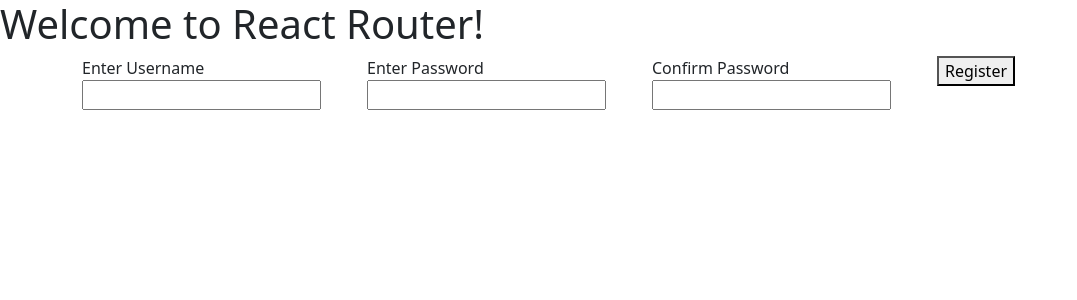
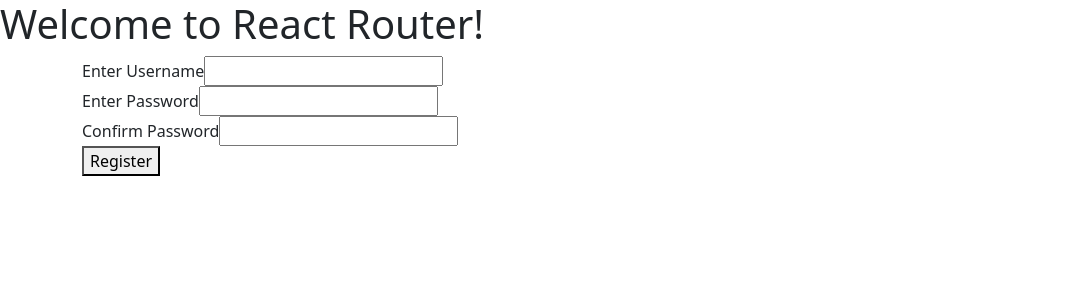
Before and after one commit to ankushgoyal27/shopping-cart, a React (Create React App) app: page / in a window 1280 px wide. Shown: the top 300 px of the page, without its empty margins (0-1077 px from the left). Built offline with nearby package versions, Linux system fonts and the light colour scheme.

Commit message:
Reorganize

```diff
--- a/src/user/register-user/register-user.js
+++ b/src/user/register-user/register-user.js
@@ -33,14 +33,20 @@
                         <label>Enter Username</label>
                         <input type="text" value={data.username} name="username" onChange={handleUpdateField} />
                     </Col>
+                </Row>
+                <Row>
                     <Col>
                         <label>Enter Password</label>
                         <input type="password" value={data.password} name="password" onChange={handleUpdateField} />
                     </Col>
+                </Row>
+                <Row>
                     <Col>
                         <label>Confirm Password</label>
                         <input type="password" value={data.confirmPassword} name="confirmPassword" onChange={handleUpdateField} />
                     </Col>
+                </Row>
+                <Row>
                     <Col>
                         <button type="submit">Register</button>
                     </Col>
```
